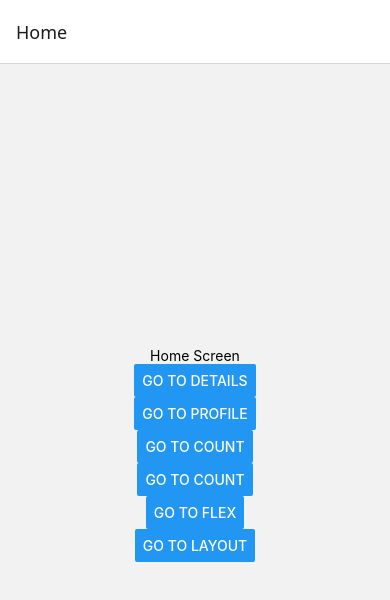
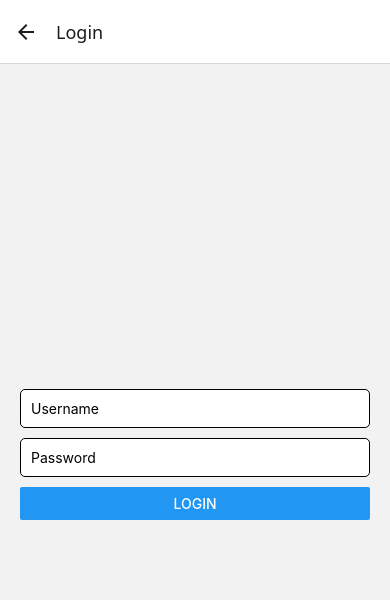
Before and after one commit to Jacob190348/react-native-expo-learning, a React Native app: screen /Login in a window 390 px wide. Shown: the top 600 px of the page. Built offline with nearby package versions, Linux system fonts and the light colour scheme.

Commit message:
feat: set up React Navigation with Home Details and Profile screens

```diff
--- a/components/Navigation.js
+++ b/components/Navigation.js
@@ -5,6 +5,7 @@ import ProfileScreen from '../pages/ProfileScreen';
 import CountScreen from '../pages/CountScreen';
 import FlexScreen from "../pages/FlexScreen";
 import LayoutScreen from "../pages/LayoutScreen";
+import LoginScreen from "../pages/LoginScreen";
 
 const Stack = createStackNavigator();
 
@@ -17,6 +18,7 @@ export default function  Navigation () {
         <Stack.Screen name= "Count" component={CountScreen}/>
         <Stack.Screen name="Flex" component={FlexScreen} />
         <Stack.Screen name="Layout" component={LayoutScreen} />
+        <Stack.Screen name="Login" component={LoginScreen} />
       </Stack.Navigator>
     );
 }
--- a/package.json
+++ b/package.json
@@ -10,8 +10,9 @@
     "web": "expo start --web"
   },
   "dependencies": {
-    "@react-navigation/native": "^7.1.16",
-    "@react-navigation/stack": "^7.4.4",
+    "@react-native-async-storage/async-storage": "2.1.2",
+    "@react-navigation/native": "^7.1.17",
+    "@react-navigation/stack": "^7.4.7",
     "expo": "~53.0.20",
     "expo-status-bar": "~2.2.3",
     "react": "19.0.0",
--- a/pages/HomeScreen.js
+++ b/pages/HomeScreen.js
@@ -15,11 +15,7 @@ export default function Homescreen({ navigation}) {
     <Button
       title="Go to Count"
      onPress={() => navigation.navigate('Count')}
-     />
-     <Button
-        title="Go to Count"
-        onPress={() => navigation.navigate("Count")}
-      />
+    />
       <Button
         title="Go to Flex"
         onPress={() => navigation.navigate("Flex")}
@@ -28,6 +24,10 @@ export default function Homescreen({ navigation}) {
         title="Go to Layout"
         onPress={() => navigation.navigate("Layout")}
       />
+      <Button
+        title="Go to Login"
+        onPress={() => navigation.navigate("Login")}
+      />
     </View>
   );
 }
--- /dev/null
+++ b/pages/LoginScreen.js
@@ -0,0 +1,59 @@
+import React, { useState } from "react";
+import { View, TextInput, Button, Alert, StyleSheet } from "react-native";
+import AsyncStorage from '@react-native-async-storage/async-storage';
+
+export default function LoginScreen({ navigation }) {
+  const [username, setUsername] = useState("");
+  const [password, setPassword] = useState("");
+
+  const handleLogin = async () => {
+    if (username === "Jacob" && password === "0950018159") {
+      try {
+        await AsyncStorage.setItem("token", "sampleToken"); // เก็บ token
+        Alert.alert("Login Success", "เข้าสู่ระบบเรียบร้อย");
+        navigation.navigate("Home"); // ไปหน้า ProfileScreen
+      } catch (error) {
+        console.error(error);
+        Alert.alert("Error", "ไม่สามารถบันทึกข้อมูลได้");
+      }
+    } else {
+      Alert.alert("Invalid username or password");
+    }
+  };
+
+  return (
+    <View style={styles.container}>
+      <TextInput
+        style={styles.input}
+        placeholder="Username"
+        value={username}
+        onChangeText={setUsername}
+      />
+      <TextInput
+        style={styles.input}
+        placeholder="Password"
+        secureTextEntry
+        value={password}
+        onChangeText={setPassword}
+      />
+      <Button title="Login" onPress={handleLogin} />
+    </View>
+  );
+}
+
+const styles = StyleSheet.create({
+  container: {
+    flex: 1,
+    justifyContent: "center",
+    padding: 20,
+    backgroundColor: "#f2f2f2",
+  },
+  input: {
+    borderWidth: 1,
+    borderColor: "#000",
+    padding: 10,
+    marginBottom: 10,
+    borderRadius: 5,
+    backgroundColor: "#fff",
+  },
+});
--- a/pages/ProfileScreen.js
+++ b/pages/ProfileScreen.js
@@ -11,6 +11,10 @@ export default function ProfileScreen({ navigation}) {
       title="Go to Details"
      onPress={() => navigation.navigate('Details')}
      />
+     <Button
+      title="Go to Login"
+     onPress={() => navigation.navigate('Login')}
+     />
     </View>
   );
 }
```
Also changed, not shown: 1 other file (tests, documents, lock files or other folders).
